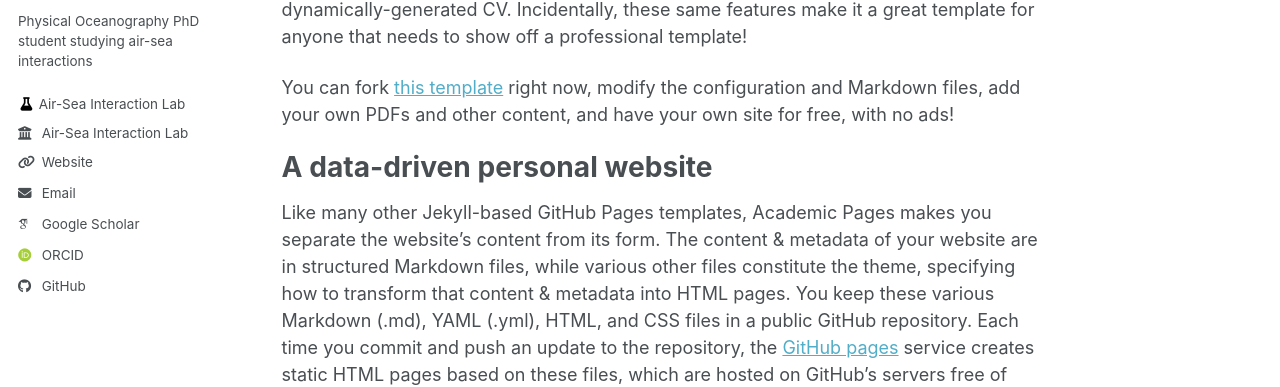
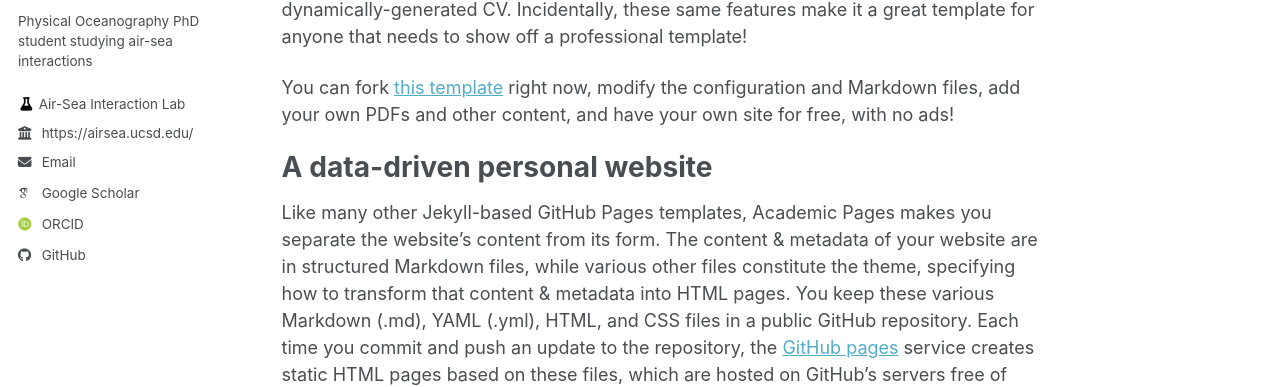
Before and after one commit to kmatsuyo/kmatsuyo.github.io, a Jekyll site: the page built from _pages/about.md, in a window 1280 px wide. Shown: the part 335-722 px from the top of the page. Built offline with Jekyll 4.4.1, drawn with Linux system fonts in a browser that asks for light colours; some web fonts are replaced; a script bundle is joined from its source files by our own code; library files that are not in the unit come from our copies.

Commit message:
Update _config.yml

```diff
--- a/_config.yml
+++ b/_config.yml
@@ -28,8 +28,8 @@
   pronouns         : "she/her"
   bio              : "Physical Oceanography PhD student studying air-sea interactions"
   university       : "UC San Diego"
-  employer         : "Air-Sea Interaction Lab"
-  uri              : "https://airsea.ucsd.edu/"
+  employer         : "https://airsea.ucsd.edu/"
+  uri              : #
   email            : "kmatsuyo@ucsd.edu"
 
   # Academic websites
```
